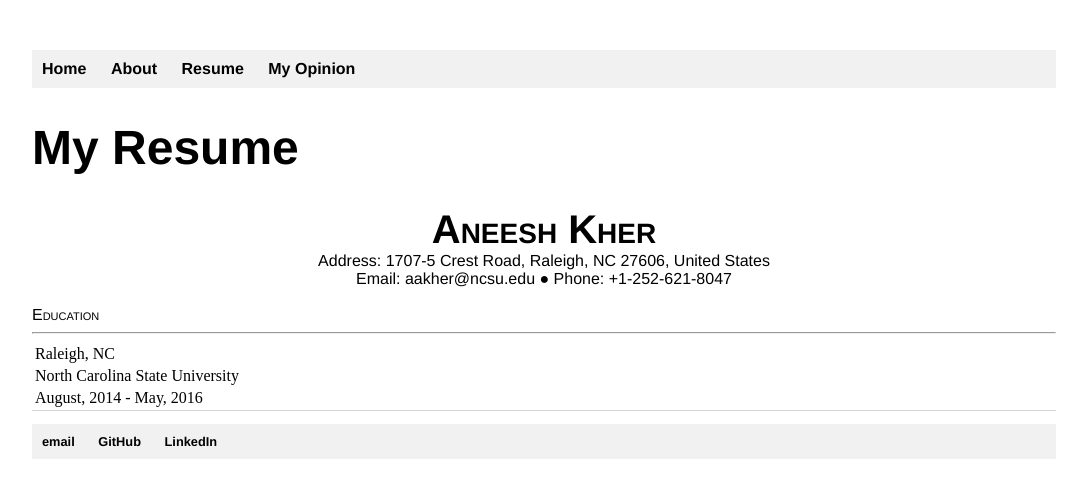
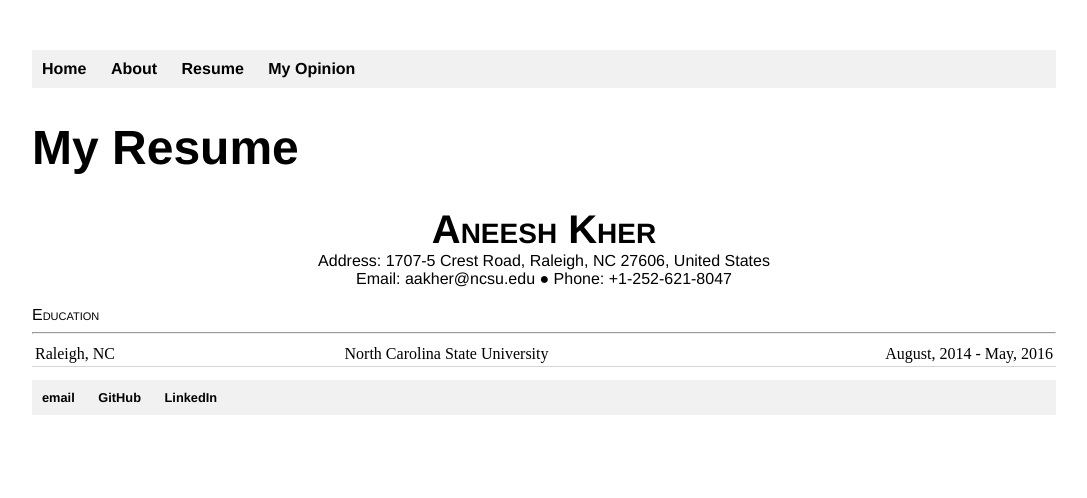
Before and after one commit to aneeshkher/aneeshkher.github.io, a Jekyll site: the page built from resume/index.html, in a window 1280 px wide. Shown: the top 498 px of the page, without its empty margins (96-1183 px from the left). Built offline with Jekyll 4.4.1, drawn with Linux system fonts in a browser that asks for light colours.

Commit message:
Edit table format for listing university name

```diff
--- a/resume/index.html
+++ b/resume/index.html
@@ -13,9 +13,11 @@ title: "Aneesh Kher's Resume"
 	<div class="resume_section">Education</div>
 	<hr>
 	<table border="0" style="width:100%">
-		<tr><td>Raleigh, NC</td></tr>
-		<tr><td>North Carolina State University</td></tr>
-		<tr><td>August, 2014 - May, 2016</td></tr>
+		<tr>
+			<td style="text-align: left">Raleigh, NC</td>
+			<td style="text-align: center">North Carolina State University</td>
+			<td style="text-align: right">August, 2014 - May, 2016</td>
+		</tr>
 	</table>
 
 </div>
```
